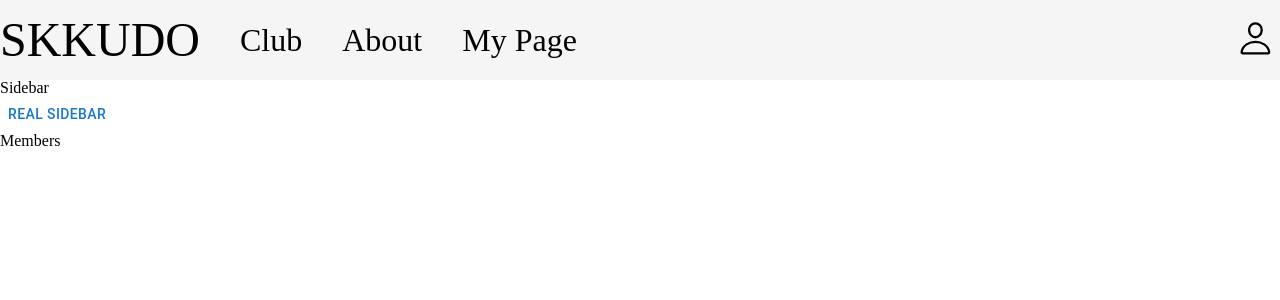
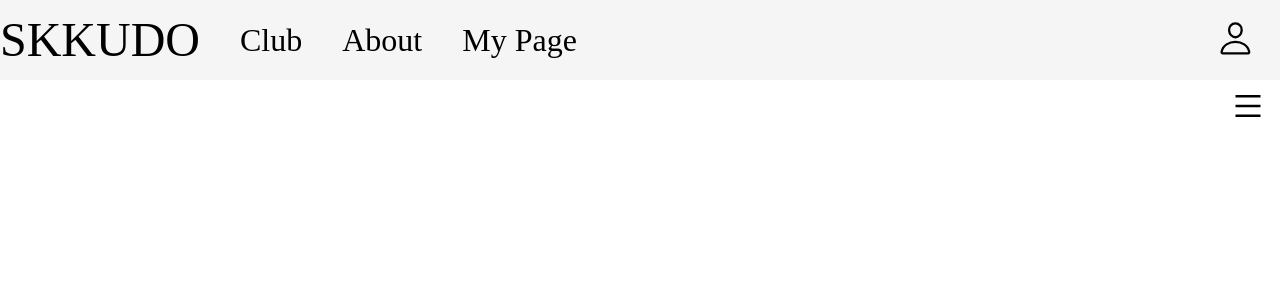
Before and after one commit to taeju-moon/SKKUDO_frontend_self, a React (Create React App) app: page /club/1/members in a window 1280 px wide. Shown: the top 300 px of the page. Built offline with nearby package versions, Linux system fonts and the light colour scheme.

Commit message:
add club detail navigation button&drawer

```diff
--- /dev/null
+++ b/src/components/ClubDetailNavigator.tsx
@@ -0,0 +1,69 @@
+import { useNavigate } from "react-router-dom";
+import * as React from "react";
+import Box from "@mui/material/Box";
+import Drawer from "@mui/material/Drawer";
+import List from "@mui/material/List";
+import Divider from "@mui/material/Divider";
+import ListItem from "@mui/material/ListItem";
+import ListItemButton from "@mui/material/ListItemButton";
+import ListItemText from "@mui/material/ListItemText";
+import styled from "styled-components";
+import { AiOutlineMenu } from "react-icons/ai";
+import { GiHamburgerMenu } from "react-icons/gi";
+
+const NavigationButton = styled.button`
+  position: fixed;
+  right: 0;
+  background-color: transparent;
+  border: none;
+  margin: 10px;
+  padding-top: 80px;
+`;
+
+const navigationList = [
+  { navigationTitle: "공지사항", navigationPath: "notice" },
+  { navigationTitle: "동아리 일정", navigationPath: "calendar" },
+  { navigationTitle: "동아리 멤버", navigationPath: "members" },
+];
+
+function ClubDetailNavigator() {
+  const [state, setState] = React.useState(false);
+  const navigate = useNavigate();
+
+  const toggleDrawer = (open: boolean) => setState(open);
+
+  const list = () => (
+    <Box
+      sx={{}}
+      role="presentation"
+      onClick={() => toggleDrawer(false)}
+      onKeyDown={() => toggleDrawer(false)}
+    >
+      <div>Club Name</div>
+      <Divider />
+      <List>
+        {navigationList.map((navigationItem, index) => (
+          <ListItem key={navigationItem.navigationTitle} disablePadding>
+            <ListItemButton
+              onClick={() => navigate(navigationItem.navigationPath)}
+            >
+              <ListItemText primary={navigationItem.navigationTitle} />
+            </ListItemButton>
+          </ListItem>
+        ))}
+      </List>
+    </Box>
+  );
+  return (
+    <React.Fragment>
+      <NavigationButton onClick={() => toggleDrawer(true)}>
+        <AiOutlineMenu size="2rem" />
+      </NavigationButton>
+      <Drawer anchor="right" open={state} onClose={() => toggleDrawer(false)}>
+        {list()}
+      </Drawer>
+    </React.Fragment>
+  );
+}
+
+export default ClubDetailNavigator;
--- a/src/components/Navigator.tsx
+++ b/src/components/Navigator.tsx
@@ -2,6 +2,7 @@ import { Link } from "react-router-dom";
 import styled from "styled-components";
 import { IoPersonOutline } from "react-icons/io5";
 import { useState } from "react";
+import ClubDetailNavigator from "./ClubDetailNavigator";
 
 const NavigatorContainer = styled.header`
   position: fixed;
@@ -60,6 +61,7 @@ const LoginBtn = styled.button`
   border: none;
   background-color: transparent;
   margin-left: auto;
+  margin-right: 20px;
 `;
 
 interface ILoginOptionContainer {
--- a/src/pages/ClubDetailPage.tsx
+++ b/src/pages/ClubDetailPage.tsx
@@ -1,61 +1,10 @@
-import { Outlet, useNavigate } from "react-router-dom";
-import * as React from "react";
-import Box from "@mui/material/Box";
-import Drawer from "@mui/material/Drawer";
-import Button from "@mui/material/Button";
-import List from "@mui/material/List";
-import Divider from "@mui/material/Divider";
-import ListItem from "@mui/material/ListItem";
-import ListItemButton from "@mui/material/ListItemButton";
-import ListItemIcon from "@mui/material/ListItemIcon";
-import ListItemText from "@mui/material/ListItemText";
-
-const navigationList = [
-  { navigationTitle: "공지사항", navigationPath: "notice" },
-  { navigationTitle: "동아리 일정", navigationPath: "calendar" },
-  { navigationTitle: "동아리 멤버", navigationPath: "members" },
-];
+import { Outlet } from "react-router-dom";
+import ClubDetailNavigator from "../components/ClubDetailNavigator";
 
 function ClubDetailPage() {
-  const [state, setState] = React.useState(false);
-  const navigate = useNavigate();
-
-  const toggleDrawer = (open: boolean) => setState(open);
-
-  const list = () => (
-    <Box
-      sx={{}}
-      role="presentation"
-      onClick={() => toggleDrawer(false)}
-      onKeyDown={() => toggleDrawer(false)}
-    >
-      <div>Club Name</div>
-      <Divider />
-      <List>
-        {navigationList.map((navigationItem, index) => (
-          <ListItem key={navigationItem.navigationTitle} disablePadding>
-            <ListItemButton
-              onClick={() => navigate(navigationItem.navigationPath)}
-            >
-              <ListItemText primary={navigationItem.navigationTitle} />
-            </ListItemButton>
-          </ListItem>
-        ))}
-      </List>
-    </Box>
-  );
-
   return (
     <>
-      <div style={{ paddingTop: "80px" }}>Sidebar</div>
-      <div>
-        <React.Fragment>
-          <Button onClick={() => toggleDrawer(true)}>real sidebar</Button>
-          <Drawer open={state} onClose={() => toggleDrawer(false)}>
-            {list()}
-          </Drawer>
-        </React.Fragment>
-      </div>
+      <ClubDetailNavigator />
       <Outlet />
     </>
   );
```
